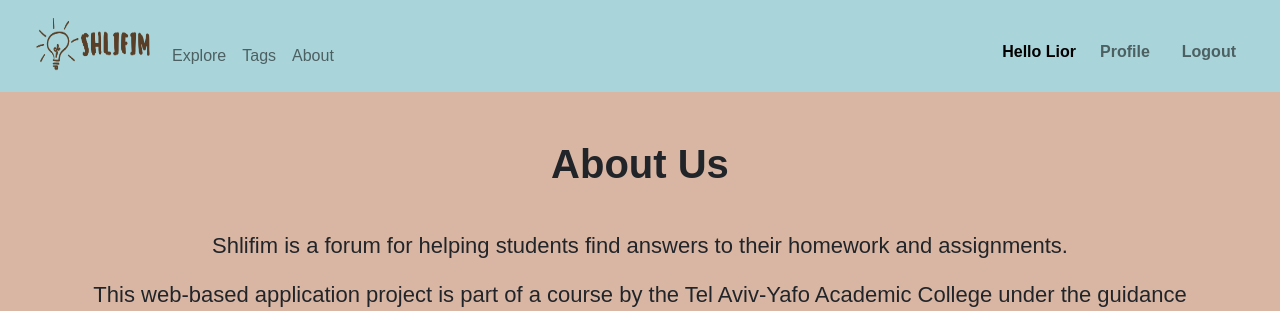
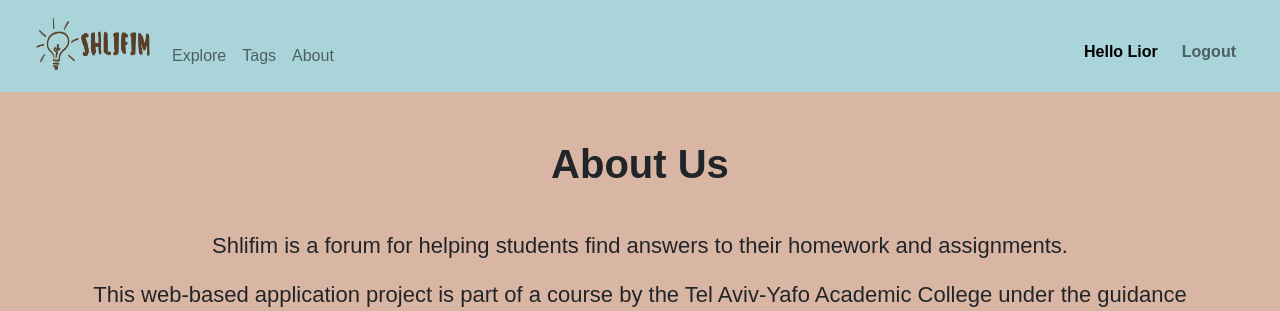
Before and after one commit to redhat-beyond/shlifim, a Django app: page /about/ in a window 1280 px wide. Shown: the top 311 px of the page. Run offline with Django 3.2, Linux system fonts and the light colour scheme; a user stored in the database is signed in; data comes from the database, SQL or seed files in the repository; some libraries are stand-ins or nearby versions.

Commit message:
Removing profile button in menu bar

```diff
--- a/home/templates/home/base.html
+++ b/home/templates/home/base.html
@@ -47,13 +47,12 @@
 			  {% if user.is_authenticated %}
 			  <ul class="nav navbar-nav" >
 				<li><p class="nav-item m-2"><b>Hello {{user.username}}</b></p></li>
-				<li><a class="nav-item nav-link m-2 " href="#"><b>Profile</b></a></li>
 				<li><a class="nav-item nav-link m-2" href="{% url 'logout' %}?next={% firstof request.path '/' %}"><b>Logout</b></a></li>
 			  </ul>
 			  {% else %}
 			  <p class="nav-item nav-link m-2"><b>Hello visitor</b></p>
 				<a class="nav-item nav-link m-2" href="{% url 'login' %}?next={% firstof request.path '/' %}"><b>Login</b></a>
-				<a class="nav-item nav-link m-2" href="#"><b>Register<b></a>
+				<a class="nav-item nav-link m-2" href="#"><b>Register</b></a>
 			  {% endif %}
 			</div>
 		</div>
```
